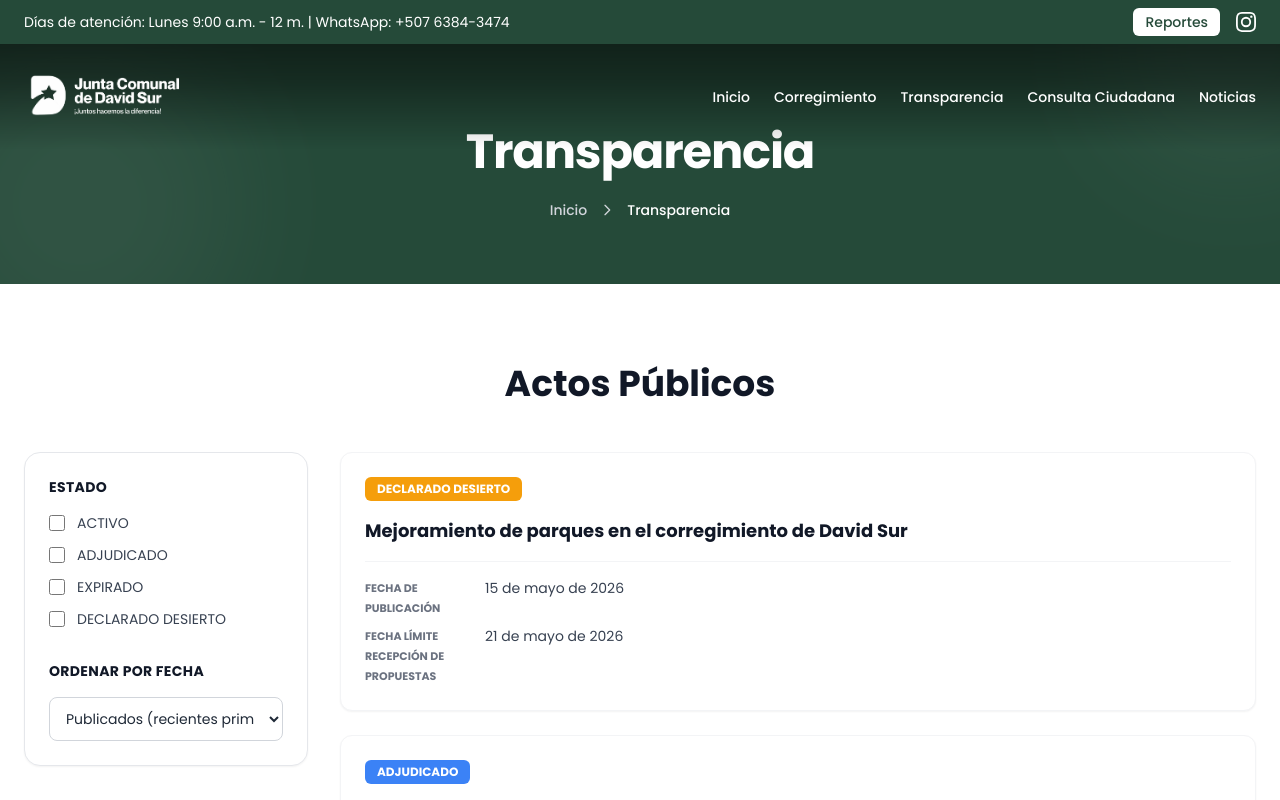
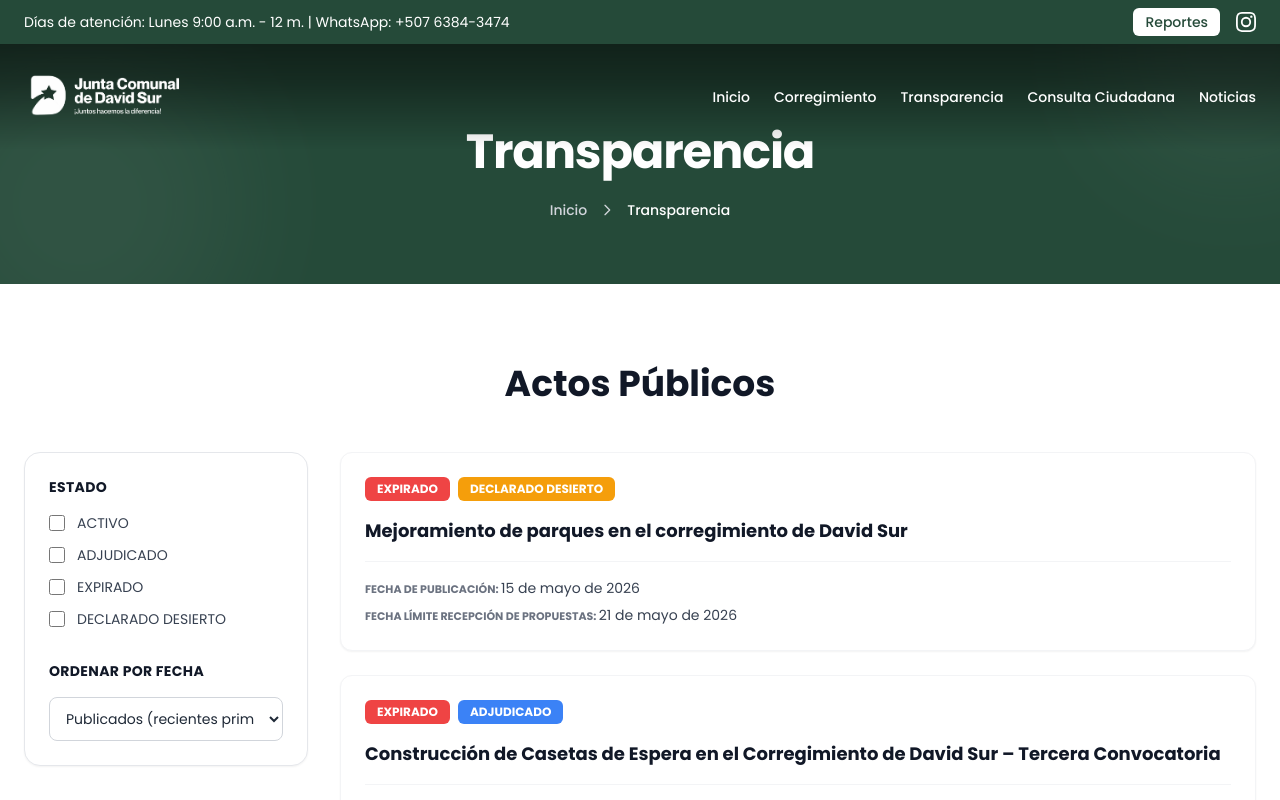
Before and after one commit to beardclick/juntac, a Next.js app: page /transparencia in a window 1280 px wide. Shown: the top 800 px of the page. Built offline with nearby package versions, Linux system fonts and the light colour scheme; no server answers; the database is empty.

Commit message:
fix(transparencia): dual status badges like single view + dates on one line

```diff
--- a/src/components/PurchasesList.js
+++ b/src/components/PurchasesList.js
@@ -4,23 +4,27 @@ import Link from 'next/link'
 
 const STATUSES = ['ACTIVO', 'ADJUDICADO', 'EXPIRADO', 'DESIERTO']
 
-function statusLabel(status) {
-  switch ((status || '').toUpperCase()) {
-    case 'ACTIVO': return 'ACTIVO'
-    case 'ADJUDICADO': return 'ADJUDICADO'
-    case 'EXPIRADO': return 'EXPIRADO'
-    case 'DESIERTO': return 'DECLARADO DESIERTO'
-    default: return (status || '').toUpperCase()
-  }
-}
-
-function badgeClass(status) {
-  switch ((status || '').toUpperCase()) {
-    case 'ACTIVO': return 'badge-activo'
-    case 'ADJUDICADO': return 'badge-adjudicado'
-    case 'EXPIRADO': return 'badge-expirado'
-    case 'DESIERTO': return 'badge-desierto'
-    default: return 'bg-gray-500 text-white'
+// Same dual-badge behavior as the single (detail) view:
+// adjudicado/desierto also show "EXPIRADO" because their reception deadline passed.
+function getBadges(status) {
+  const s = (status || '').toUpperCase()
+  switch (s) {
+    case 'ADJUDICADO':
+      return [
+        { label: 'EXPIRADO', cls: 'badge-expirado' },
+        { label: 'ADJUDICADO', cls: 'badge-adjudicado' },
+      ]
+    case 'DESIERTO':
+      return [
+        { label: 'EXPIRADO', cls: 'badge-expirado' },
+        { label: 'DECLARADO DESIERTO', cls: 'badge-desierto' },
+      ]
+    case 'ACTIVO':
+      return [{ label: 'ACTIVO', cls: 'badge-activo' }]
+    case 'EXPIRADO':
+      return [{ label: 'EXPIRADO', cls: 'badge-expirado' }]
+    default:
+      return [{ label: s, cls: 'bg-gray-500 text-white' }]
   }
 }
 
@@ -76,7 +80,7 @@ export default function PurchasesList({ initialPurchases }) {
                   onChange={() => toggleStatus(s)}
                   className="w-4 h-4 rounded accent-[#254A39]"
                 />
-                <span className="text-sm text-gray-700">{statusLabel(s)}</span>
+                <span className="text-sm text-gray-700">{s === 'DESIERTO' ? 'DECLARADO DESIERTO' : s}</span>
               </label>
             ))}
           </div>
@@ -105,7 +109,7 @@ export default function PurchasesList({ initialPurchases }) {
         </div>
       </aside>
 
-      {/* Right: list */}
+      {/* Right: list (single column) */}
       <div className="lg:col-span-3">
         {filtered.length === 0 ? (
           <div className="text-center text-gray-500 py-16 bg-white rounded-xl shadow-sm border border-gray-100">
@@ -115,24 +119,28 @@ export default function PurchasesList({ initialPurchases }) {
           <div className="grid grid-cols-1 gap-6">
             {filtered.map((purchase) => (
               <Link href={`/transparencia/${purchase.slug}`} key={purchase.id} className="block group">
-                <div className="bg-white p-6 rounded-xl shadow-sm border border-gray-100 group-hover:shadow-md group-hover:border-[#254A39]/30 transition-all h-full flex flex-col">
-                  <div className="flex justify-between items-start mb-4">
-                    <span className={`text-xs font-bold px-3 py-1 rounded-md uppercase ${badgeClass(purchase.status)}`}>
-                      {statusLabel(purchase.status)}
-                    </span>
+                <div className="bg-white p-6 rounded-xl shadow-sm border border-gray-100 group-hover:shadow-md group-hover:border-[#254A39]/30 transition-all">
+                  <div className="flex flex-wrap gap-2 mb-4">
+                    {getBadges(purchase.status).map((b, i) => (
+                      <span key={i} className={`text-xs font-bold px-3 py-1 rounded-md uppercase ${b.cls}`}>
+                        {b.label}
+                      </span>
+                    ))}
                   </div>
-                  <h3 className="text-lg font-bold text-gray-900 mb-4 group-hover:text-[#254A39] transition-colors line-clamp-2">
+
+                  <h3 className="text-lg font-bold text-gray-900 mb-4 group-hover:text-[#254A39] transition-colors">
                     {purchase.title}
                   </h3>
-                  <div className="mt-auto space-y-2 text-sm border-t border-gray-100 pt-4">
-                    <div className="flex items-start gap-2">
-                      <span className="text-[11px] font-bold text-gray-500 uppercase shrink-0 w-28">Fecha de Publicación</span>
-                      <span className="text-gray-700">{formatDate(purchase.publication_date)}</span>
-                    </div>
-                    <div className="flex items-start gap-2">
-                      <span className="text-[11px] font-bold text-gray-500 uppercase shrink-0 w-28">Fecha Límite Recepción de Propuestas</span>
-                      <span className="text-gray-700">{formatDate(purchase.deadline_date)}</span>
-                    </div>
+
+                  <div className="border-t border-gray-100 pt-4 space-y-1.5 text-sm text-gray-700">
+                    <p>
+                      <span className="font-bold text-gray-500 uppercase text-[11px]">Fecha de Publicación: </span>
+                      {formatDate(purchase.publication_date)}
+                    </p>
+                    <p>
+                      <span className="font-bold text-gray-500 uppercase text-[11px]">Fecha Límite Recepción de Propuestas: </span>
+                      {formatDate(purchase.deadline_date)}
+                    </p>
                   </div>
                 </div>
               </Link>
```
